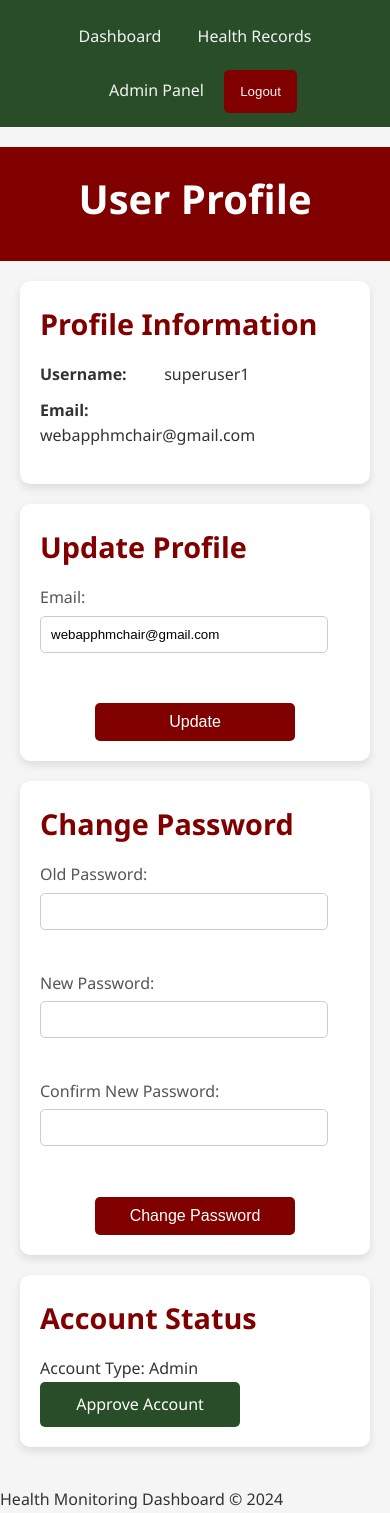
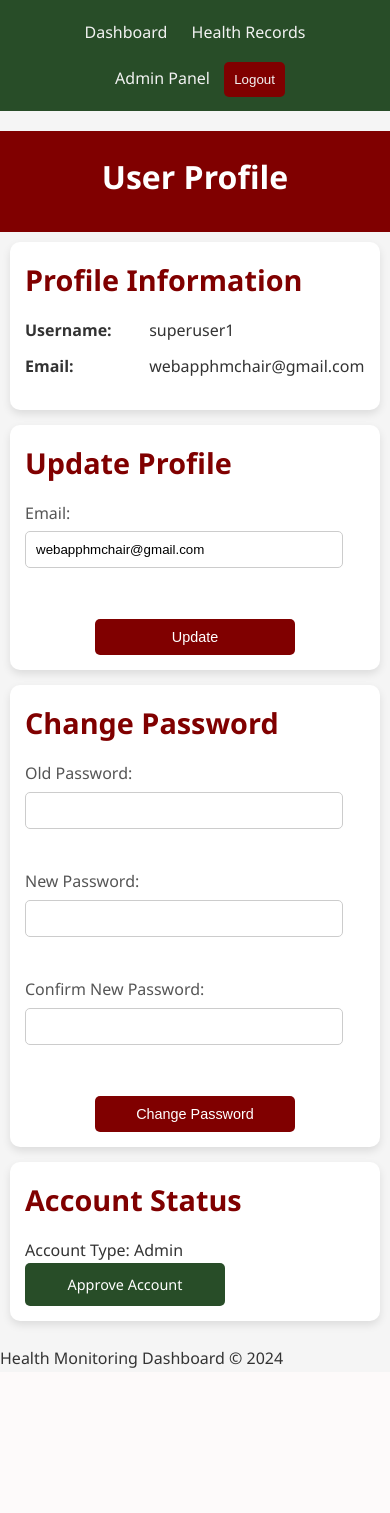
Before and after one commit to Webapphmchair/webapphmchair, a Django app: page /user-profile/ in a window 390 px wide. After the commit the page ends 1368 px from the top, so only its background shows below. Run offline with Django 5.2, Linux system fonts and the light colour scheme; a user stored in the database is signed in.

Commit message:
Update user_profile.html

```diff
--- a/health_monitorapp/templates/health_monitorapp/user_profile.html
+++ b/health_monitorapp/templates/health_monitorapp/user_profile.html
@@ -178,6 +178,26 @@
         .dashboard-btn {
             margin-left: 0; /* Align buttons to the left */
         }
+
+          /* Responsive styles */
+        @media screen and (max-width: 768px) {
+            nav a, .logout-btn {
+                padding: 10px; /* Adjusted padding for smaller screens */
+            }
+            header h1 {
+                font-size: 2rem; /* Adjusted font size for smaller screens */
+            }
+            main {
+                padding: 10px; /* Adjusted padding for smaller screens */
+            }
+            .profile-section, .update-section, .password-section, .status-section {
+                padding: 15px; /* Adjusted padding for smaller screens */
+                margin-bottom: 15px; /* Adjusted margin bottom for smaller screens */
+            }
+            form button[type="submit"], .dashboard-btn {
+                font-size: 0.9rem; /* Adjusted button font size for smaller screens */
+            }
+        }
     </style>
 </head>
 <body>
```
